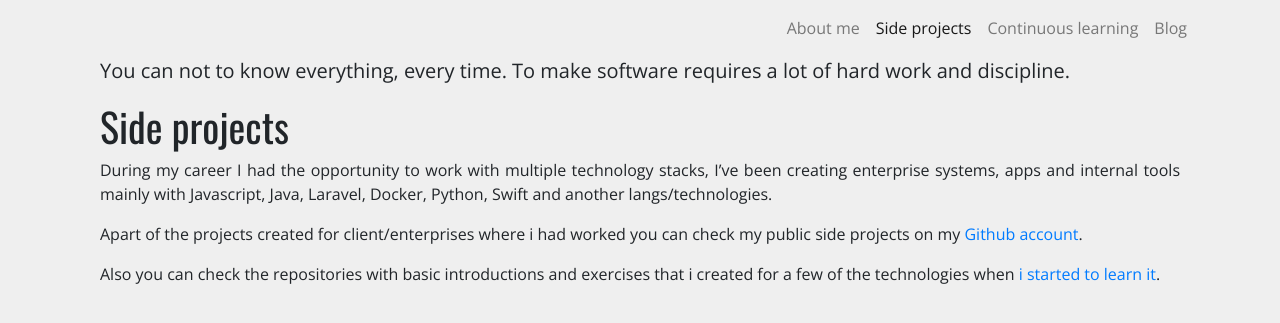
After one commit to giobyte8/Website, a Django app: page /portfolio in a window 1280 px wide. The commit adds this page. Shown: the top 323 px of the page. Run offline with Django 3.2, Linux system fonts and the light colour scheme; some libraries are stand-ins or nearby versions.

Commit message:
:rocket: Basic structure and navigation flow

```diff
--- a/website/landing/static/landing/main.css
+++ b/website/landing/static/landing/main.css
@@ -5,6 +5,7 @@
 /** Global styles */
 
 html, body {
+    background: #EFEFEF;
     font-family: 'Open Sans', "San Francisco Display", "Calibri", sans-serif;
 }
 
--- a/website/landing/templates/components/navbar.html
+++ b/website/landing/templates/components/navbar.html
@@ -13,18 +13,48 @@
 
   <div class="collapse navbar-collapse" id="main-navbar">
     <ul class="navbar-nav ml-auto">
+
+      {% if nav_active == 'index' %}
         <li class="nav-item active">
           <a class="nav-link" href="#">About me</a>
         </li>
+      {% else %}
         <li class="nav-item">
+          <a class="nav-link" href={% url 'index' %}#">About me</a>
+        </li>
+      {% endif %}
+
+      {% if nav_active == 'portfolio' %}
+        <li class="nav-item active">
           <a class="nav-link" href="#">Side projects</a>
         </li>
+      {% else %}
         <li class="nav-item">
+          <a class="nav-link" href="{% url 'portfolio' %}">Side projects</a>
+        </li>
+      {% endif %}
+
+      {% if nav_active == 'learning' %}
+        <li class="nav-item active">
           <a class="nav-link" href="#">Continuous learning</a>
         </li>
+      {% else %}
         <li class="nav-item">
+          <a class="nav-link" href="{% url 'learning' %}">
+            Continuous learning
+          </a>
+        </li>
+      {% endif %}
+
+      {% if nav_active == 'blog' %}
+        <li class="nav-item active">
           <a class="nav-link" href="#">Blog</a>
         </li>
+      {% else %}
+        <li class="nav-item">
+          <a class="nav-link" href="{% url 'blog' %}">Blog</a>
+        </li>
+      {% endif %}
     </ul>
   </div>
   </div>
--- /dev/null
+++ b/website/landing/templates/portfolio/side_projects.html
@@ -0,0 +1,40 @@
+{% extends 'base.html' %}
+{% load static %}
+
+{% block head %}
+  <title>Side projects</title>
+{% endblock %}
+
+{% block content %}
+<div class="container">
+  <div class="row">
+    <div class="col-12">
+        <blockquote class="blockquote">
+          You can not to know everything, every time. To make software requires
+          a lot of hard work and discipline.
+        </blockquote>
+      </div>
+
+    <div class="col-12 text-justify">
+      <h1>Side projects</h1>
+      <p>
+        During my career I had the opportunity to work with multiple technology
+        stacks, I’ve been creating enterprise systems, apps and internal tools mainly with
+        Javascript, Java, Laravel, Docker, Python, Swift and another langs/technologies.
+      </p>
+
+      <p>
+        Apart of the projects created for client/enterprises where i had worked you can
+        check my public side projects on my
+        <a href="https://github.com/DiganmeGiovanni">Github account</a>.
+      </p>
+
+      <p>
+        Also you can check the repositories with basic introductions and exercises that
+        i created for a few of the technologies when
+        <a href="{% url 'learning' %}">i started to learn it</a>.
+      </p>
+    </div>
+  </div>
+</div>
+{% endblock %}
--- a/website/landing/urls.py
+++ b/website/landing/urls.py
@@ -2,5 +2,8 @@ from django.urls import path
 from . import views
 
 urlpatterns = [
-    path('', views.index, name='index')
+    path('', views.index, name='index'),
+    path('portfolio', views.portfolio, name='portfolio'),
+    path('learning', views.learning, name='learning'),
+    path('blog', views.blog, name='blog')
 ]
--- a/website/landing/views.py
+++ b/website/landing/views.py
@@ -4,4 +4,24 @@ from django.shortcuts import render
 
 
 def index(req):
-    return render(req, 'index/index.html')
+    return render(req, 'index/index.html', {
+        'nav_active': 'index'
+    })
+
+
+def portfolio(req):
+    return render(req, 'portfolio/side_projects.html', {
+        'nav_active': 'portfolio'
+    })
+
+
+def learning(req):
+    return render(req, 'portfolio/continuous_learning.html', {
+        'nav_active': 'learning'
+    })
+
+
+def blog(req):
+    return render(req, 'blog/index.html', {
+        'nav_active': 'blog'
+    })
```
Also changed, not shown: website/landing/templates/blog/index.html (added, +22 -0 lines), website/landing/templates/portfolio/continuous_learning.html (added, +22 -0 lines). Lines whose indentation alone changed are shown as unchanged.
